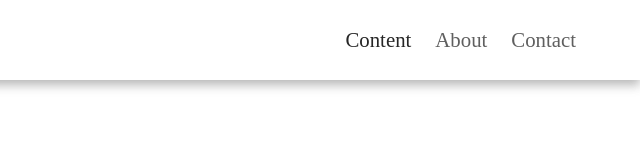
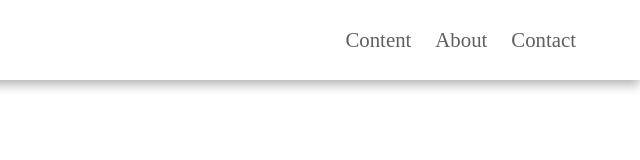
Before and after one commit to mincho961/f1-itpg, a plain HTML site: page html/Cars.html in a window 1280 px wide. Shown: the full height of the page, 640-1280 px from the left. Drawn offline with Linux system fonts and the light colour scheme.

Commit message:
Update nav.css
neshto po nav

```diff
--- a/html/css/nav.css
+++ b/html/css/nav.css
@@ -69,6 +69,8 @@
     height: 6rem;
 }
 .dropbtn {
+    color: #444;
+    text-decoration: none;
     font-size: 1.3rem;
     font-weight: 500;
     transition: color 0.8s ease-in-out;
```
